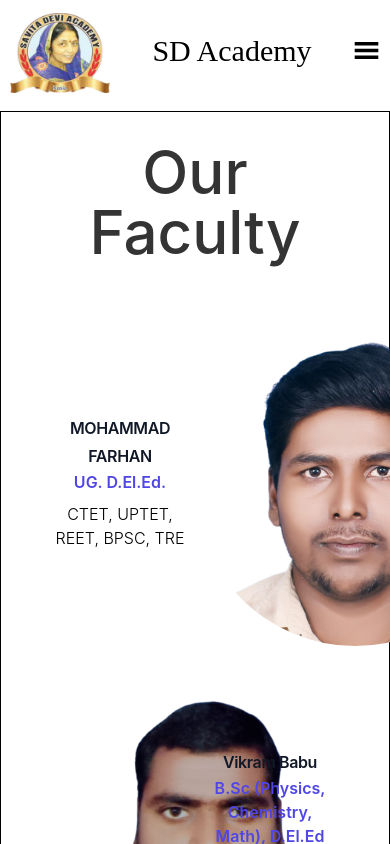
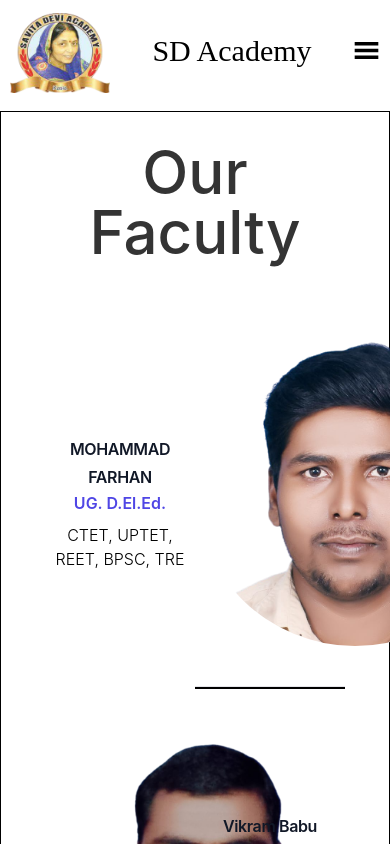
Before and after one commit to Cypher0214/Edu-Website, a React (Vite) app: page /teacher in a window 390 px wide. Shown: the top 844 px of the page. Built offline with nearby package versions, Linux system fonts and the light colour scheme; a web font is replaced by a local one.

Commit message:
Teachers Fixed

```diff
--- a/src/Components/Footer/Footer.jsx
+++ b/src/Components/Footer/Footer.jsx
@@ -35,7 +35,7 @@ const Footer = () => {
           </div>
         </div>
       </div>
-      <div className="footer_map">
+      {/* <div className="footer_map">
         <iframe
           src="https://www.google.com/maps/embed?pb=!1m18!1m12!1m3!1d3562.860678587688!2d83.90464639999999!3d26.748821699999993!2m3!1f0!2f0!3f0!3m2!1i1024!2i768!4f13.1!3m3!1m2!1s0x3993ebaaed472eb7%3A0x82c75acfc9eb6159!2sSavita%20Devi%20academy%20and%20Library!5e0!3m2!1sen!2sin!4v1697456981514!5m2!1sen!2sin"
           width="600"
@@ -45,7 +45,7 @@ const Footer = () => {
           loading="lazy"
           referrerPolicy="no-referrer-when-downgrade"
         ></iframe>
-      </div>
+      </div> */}
     </div>
   );
 };
--- a/src/Components/Teachers/Teacher.jsx
+++ b/src/Components/Teachers/Teacher.jsx
@@ -1,5 +1,5 @@
 import { teacher } from "../../Constants/teacher";
-import './teacher.css';
+import './Teachers.css';
 
 const Teacher = () => {
   return (
@@ -25,7 +25,7 @@ const Teacher = () => {
                   style={{ backgroundImage: `url(${teacher.images})` }}
                 >
                 </div>
-                <hr className="teacher_division"></hr>
+                <hr className="teacher_division"/>
               </div>
             </div>
           ))}
--- a/src/Components/Teachers/teacher.css
+++ b/src/Components/Teachers/Teachers.css
@@ -11,6 +11,7 @@
 
 .teachers_heading {
     font-weight: 500;
+
 }
 
 .img{
@@ -66,6 +67,7 @@
         padding: 0;
     }
     .teacher_division {
+        display: block;
         margin-top: 40px;
         width: 100%;
         background-color: black;
--- a/src/Components/Yt/yt.css
+++ b/src/Components/Yt/yt.css
@@ -1,7 +1,8 @@
 .youtube_main {
     border: 1px solid black;
     padding: 20px;
-    height: 70vh;
+    /* height: 70vh; */
+    /* overflow: hidden; */
 }
 
 .youtube_title {
```
